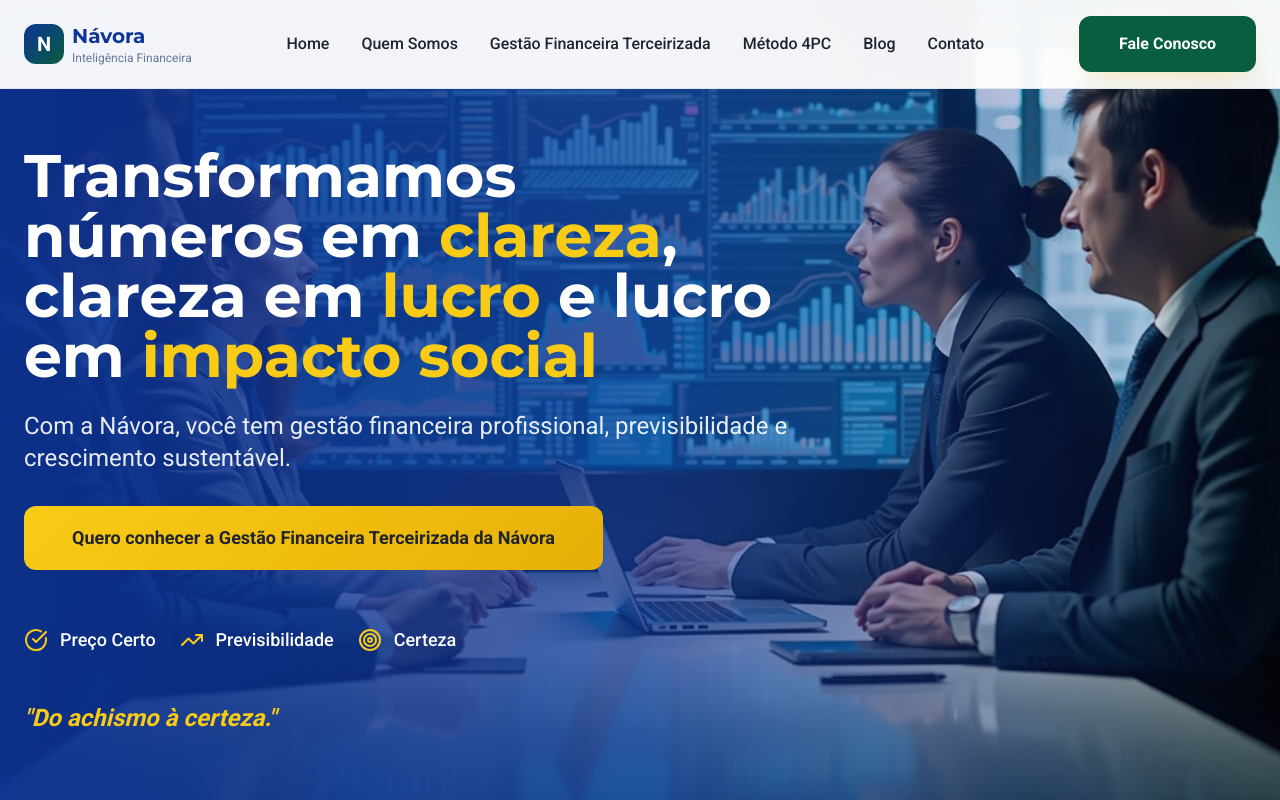
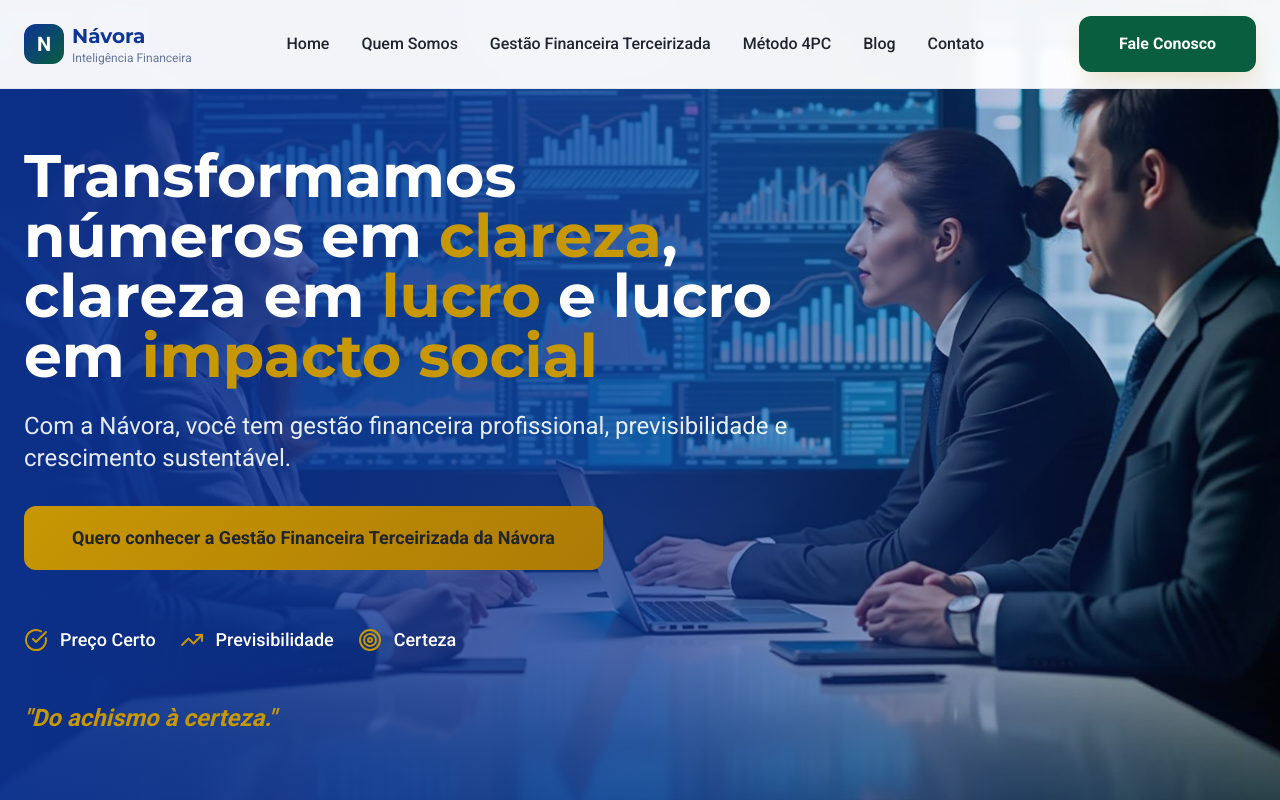
Before and after one commit to advmilva-hash/navora-financial-clarity, a React (Vite) app: page / in a window 1280 px wide. Shown: the top 800 px of the page. Built offline with nearby package versions, Linux system fonts and the light colour scheme; the HTML template or start-up script is replaced by a standard one.

Commit message:
Refatorar cores e horário

```diff
--- a/src/components/Contact.tsx
+++ b/src/components/Contact.tsx
@@ -36,7 +36,6 @@ const Contact = () => {
 
   const workingHours = [
     { day: "Segunda a Sexta", time: "08:00 - 18:00" },
-    { day: "Sábado", time: "08:00 - 12:00" },
     { day: "Domingo", time: "Fechado" }
   ];
 
--- a/src/index.css
+++ b/src/index.css
@@ -24,7 +24,7 @@ All colors MUST be HSL.
     --secondary: 158 84% 20%; /* Verde #059669 */
     --secondary-foreground: 0 0% 100%;
 
-    --accent: 48 95% 53%; /* Dourado #FACC15 */
+    --accent: 45 96% 40%; /* Dourado mais elegante */
     --accent-foreground: 220 20% 15%;
 
     --muted: 210 20% 95%; /* Cinza #F3F4F6 */
@@ -42,12 +42,12 @@ All colors MUST be HSL.
     /* Custom Gradients */
     --gradient-hero: linear-gradient(135deg, hsl(223 84% 32%), hsl(158 84% 20%));
     --gradient-card: linear-gradient(145deg, hsl(0 0% 100%), hsl(210 20% 98%));
-    --gradient-accent: linear-gradient(135deg, hsl(48 95% 53%), hsl(45 93% 47%));
+    --gradient-accent: linear-gradient(135deg, hsl(45 96% 40%), hsl(42 94% 35%));
 
     /* Shadows */
     --shadow-soft: 0 4px 20px -4px hsl(223 84% 32% / 0.1);
     --shadow-card: 0 8px 30px -8px hsl(223 84% 32% / 0.15);
-    --shadow-accent: 0 8px 25px -8px hsl(48 95% 53% / 0.3);
+    --shadow-accent: 0 8px 25px -8px hsl(45 96% 40% / 0.3);
 
     /* Animations */
     --transition-smooth: all 0.4s cubic-bezier(0.4, 0, 0.2, 1);
@@ -86,7 +86,7 @@ All colors MUST be HSL.
     --secondary: 158 84% 25%;
     --secondary-foreground: 0 0% 100%;
 
-    --accent: 48 95% 60%;
+    --accent: 45 96% 45%;
     --accent-foreground: 220 20% 15%;
 
     --muted: 220 20% 15%;
```
